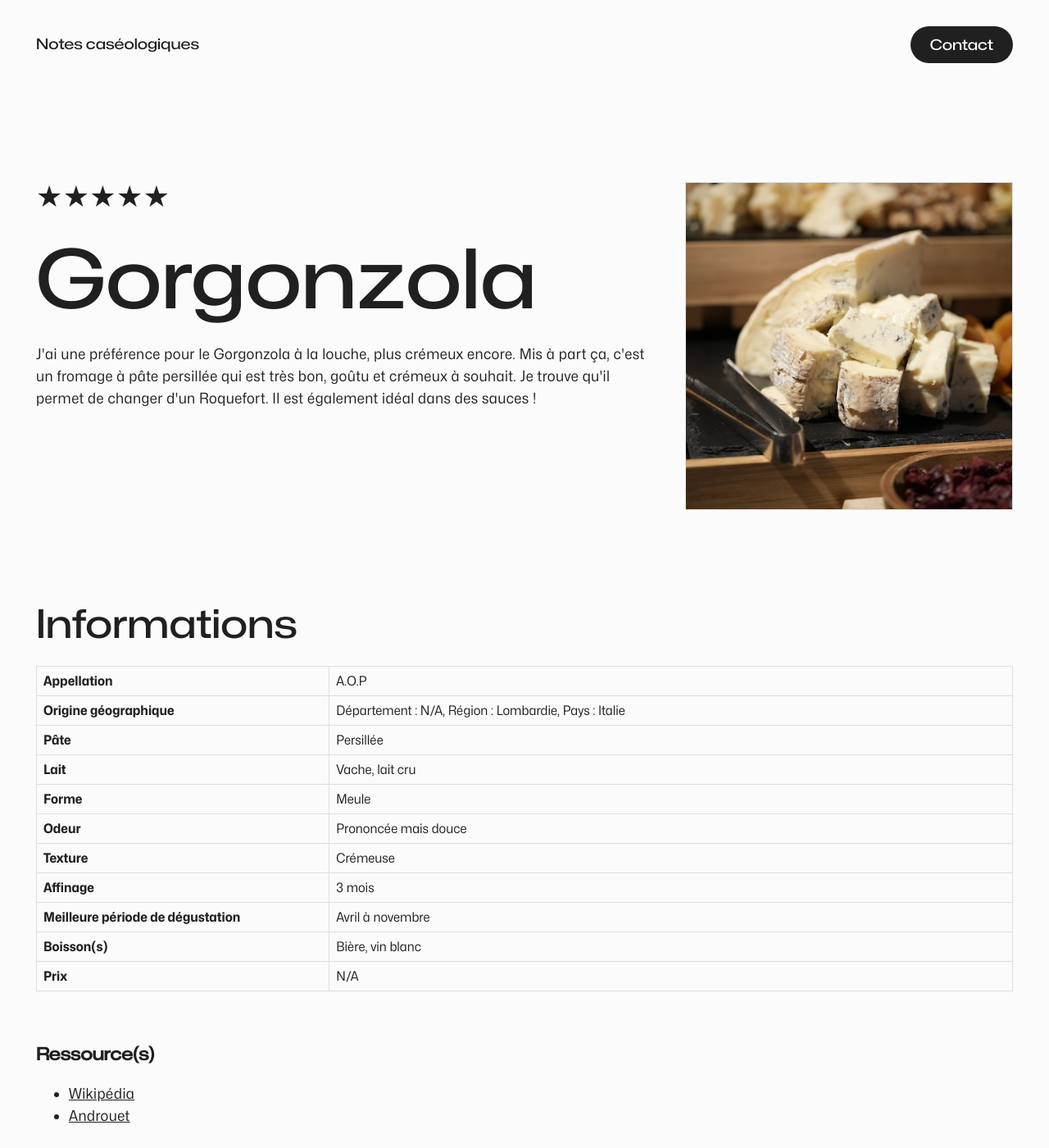
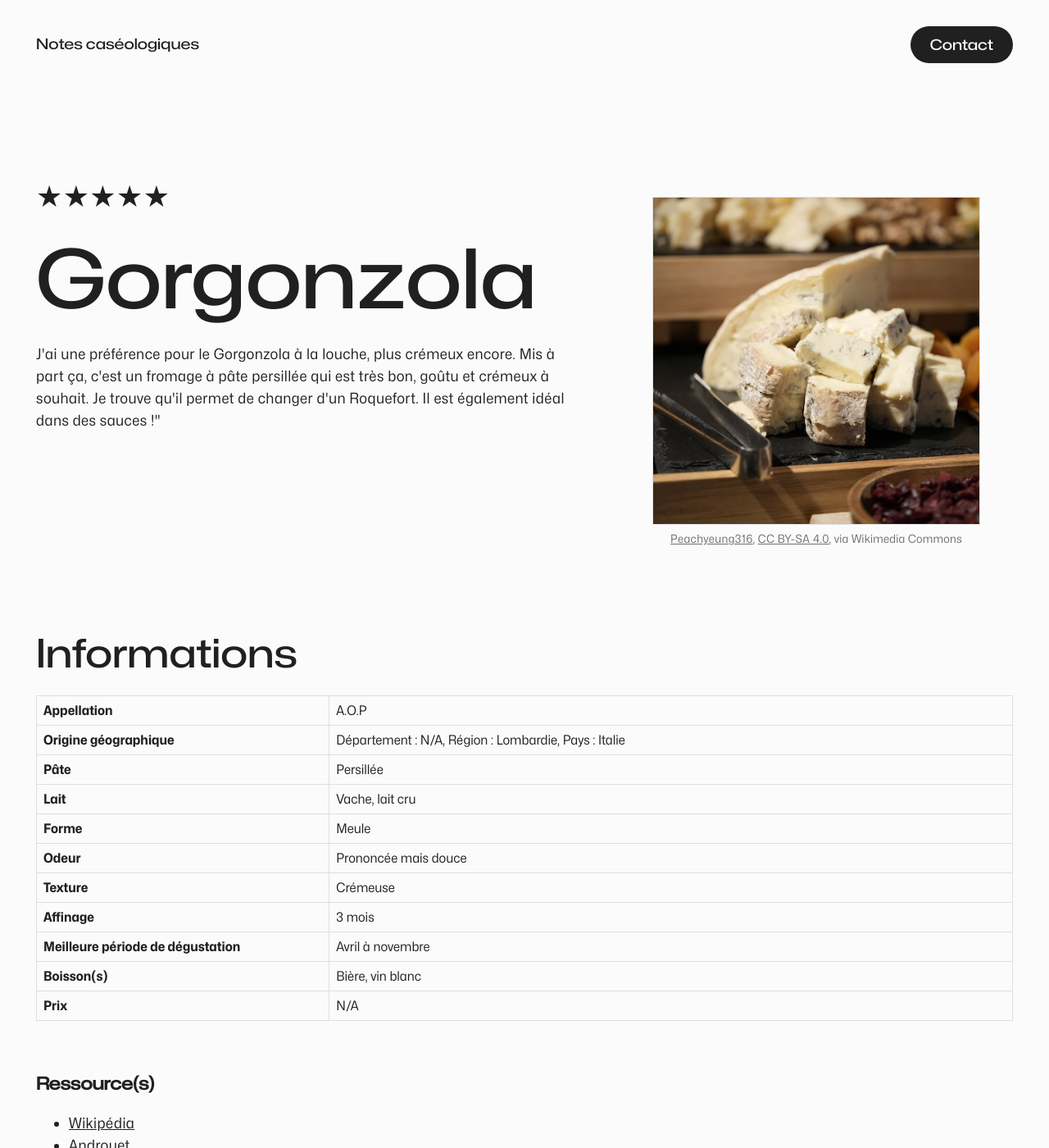
Before and after one commit to timotheejulien/fromages, a Jekyll site: the page built from _posts/2024-02-21-gorgonzola.md, in a window 1280 px wide and 1400 px high. Shown: the whole window at 82% size. Built offline with Jekyll 4.4.1, drawn with Linux system fonts in a browser that asks for light colours; comment, search, counter and statistics services are not loaded.

Commit message:
Initialiisation des crédits sur les images
Éléments faits :
* Abondance
* Appenzeller
* Belval à la bière brune
* Gorgonzola

```diff
--- a/_layouts/post.html
+++ b/_layouts/post.html
@@ -9,9 +9,14 @@
             <p class="post-review-comment">{{ page.comment }}</p>
         </div>
 
-        <div class="post-image">
+        <!-- <div class="post-image">
             <img src="{{ page.image }}" alt="Photographie du fromage : {{ page.title }}" />
-        </div>
+        </div> -->
+
+        <figure class="post-image">
+            <img src="{{ page.image }}" alt="Photographie du fromage : {{ page.title }}" />
+            <figcaption>{{ page.image-credit }}</figcaption>
+          </figure>
     </section>
 
     <section class="container">
--- a/_posts/2024-02-21-gorgonzola.md
+++ b/_posts/2024-02-21-gorgonzola.md
@@ -3,7 +3,8 @@ layout: post
 title:  "Gorgonzola"
 note: "★★★★★"
 image: /assets/gorgonzola.jpg
-comment: "J'ai une préférence pour le Gorgonzola à la louche, plus crémeux encore. Mis à part ça, c'est un fromage à pâte persillée qui est très bon, goûtu et crémeux à souhait. Je trouve qu'il permet de changer d'un Roquefort. Il est également idéal dans des sauces !"
+image-credit: <a href="https://commons.wikimedia.org/wiki/File:A_Gongonzola_from_Baci.jpg">Peachyeung316</a>, <a href="https://creativecommons.org/licenses/by-sa/4.0">CC BY-SA 4.0</a>, via Wikimedia Commons
+comment: J'ai une préférence pour le Gorgonzola à la louche, plus crémeux encore. Mis à part ça, c'est un fromage à pâte persillée qui est très bon, goûtu et crémeux à souhait. Je trouve qu'il permet de changer d'un Roquefort. Il est également idéal dans des sauces !"
 tags:
     - Pâte persillée
 ---
--- a/css/style.css
+++ b/css/style.css
@@ -264,6 +264,23 @@ ul.listing li {
     border-color: var(--color-divider);
 }
 
+.post-image figcaption {
+    width: 100%;
+    margin-top: calc(100% + var(--space-x-small));
+    padding: var(--space-none) var(--space-regular) var(--space-none) var(--space-regular);
+    font-size: 14px;
+    font-weight: 18px;
+    letter-spacing: 0.2px;
+    text-align: center;
+    color: var(--color-text-secondary);
+}
+
+.post-image figcaption a {
+    color: var(--color-text-secondary);
+}
+
+
+
 #informations {
     margin-bottom: var(--space-medium);
 }
```
Also changed, not shown: _posts/2024-02-21-abondance.md (+2 -1 lines), _posts/2024-02-21-appenzeller.md (+1 -0 lines), _posts/2024-02-21-belval-a-la-biere-brune.md (+1 -0 lines), assets/abondance.jpg (added), assets/abondance.png (deleted), assets/appenzeller.jpg.
